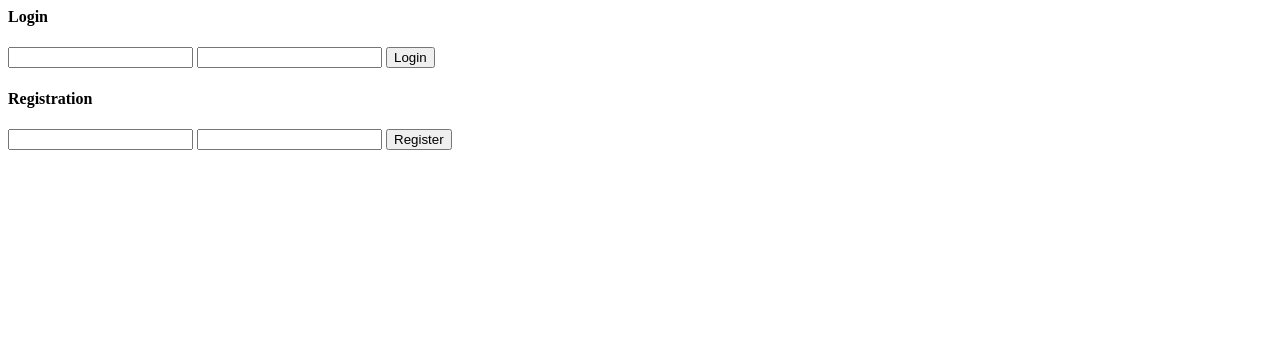
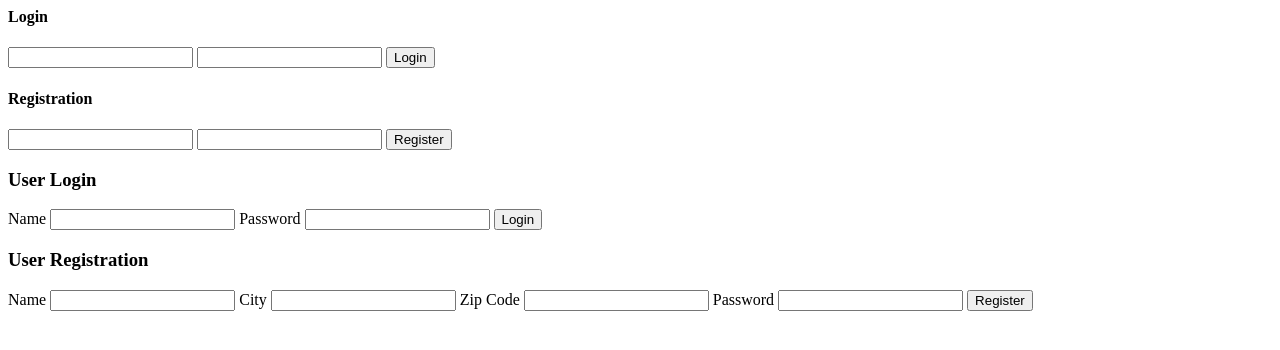
Before and after one commit to cookiesncream716/homeless_hack, a website: page public/index.html in a window 1280 px wide. Drawn offline with nearby package versions, Linux system fonts and the light colour scheme.

Commit message:
user login html and basic setup

```diff
--- a/app/config/routes.js
+++ b/app/config/routes.js
@@ -9,6 +9,12 @@ module.exports = function(app){
 		console.log('made it to the post route!')
 		auth.register(req, res);
 	})
+	app.post('/userLogin', function(req, res){
+
+	})
+	app.post('/userRegister', function(req, res){
+
+	})
 
 
 }
--- a/public/js/controllers/authController.js
+++ b/public/js/controllers/authController.js
@@ -12,4 +12,16 @@ myApp.controller('authController', function($scope, authFactory){
 			console.log('this is the callback data:', data)
 		})
 	}
+	$scope.userLogin = function(){
+		console.log($scope.userInfo)
+		authFactory.userLogin($scope.userInfo, function(data){
+			console.log('userLogin callback info')
+		})
+	}
+	$scope.userRegistration = function(){
+		console.log($scope.userReg)
+		authFactory.userRegister($scope.userReg, function(data){
+			console.log('user callback info')
+		})
+	}
 })
--- a/public/js/factories/authFactory.js
+++ b/public/js/factories/authFactory.js
@@ -16,6 +16,18 @@ myApp.factory('authFactory', function($http){
 			console.log('factory.register callback data', data);
 			callback(data);
 		})
+	};
+	factory.userLogin = function(info, callback){
+		console.log(info);
+		$http.post('/userLogin', info).success(function(output){
+			console.log('userLogin callback in factory')
+		})
+	}
+	factory.userRegister = function(info, callback){
+		console.log(info);
+		$http.post('/userRegister', info).success(function(output){
+			console.log('userRegister callback in factory')
+		})
 	}
 	return factory;
 
--- a/public/partials/busLogin.html
+++ b/public/partials/busLogin.html
@@ -1,17 +1,38 @@
 <div>
 	<h4>Login</h4>
 	<form>
-		<input type="text" ng-model="userInfo.email">
-		<input type="password" ng-model="userInfo.password">
-		<button ng-click="login(userInfo)">Login</button>
+		<input type="text" ng-model="busInfo.email">
+		<input type="password" ng-model="busInfo.password">
+		<button ng-click="login(busInfo)">Login</button>
 	</form>
 	<h4>Registration</h4>
 	<form>
-		<input type="email" ng-model='regInfo.email'>
+		<input type="email" ng-model='busInfo.email'>
 		<input type="password" ng-model="regInfo.password">
 		<button ng-click="register(regInfo)">Register</button>
 	</form>
 
 
+	<h3>User Login</h3>
+		<form>
+			<label for='name'>Name</label>
+			<input type='text' ng-model='userInfo.name'>
+			<label for='password'>Password</label>
+			<input type='password' ng-model='userInfo.password'>
+			<button ng-click='userLogin()'>Login</button>
+		</form>
+	<h3>User Registration</h3>
+		<form>
+			<label for='name'>Name</label>
+			<input type='text' ng-model='userReg.name'>
+			<label for='city'>City</label>
+			<input type='text' ng-model='userReg.city'>
+			<label for='zip Code'>Zip Code</label>
+			<input type='number' ng-model='userReg.zipCode'>
+			<lable for='password'>Password</lable>
+			<input type='password' ng-model='userReg.password'>
+			<button ng-click='userRegistration()'>Register</button>
+		</form>
+
 
 </div>
```
